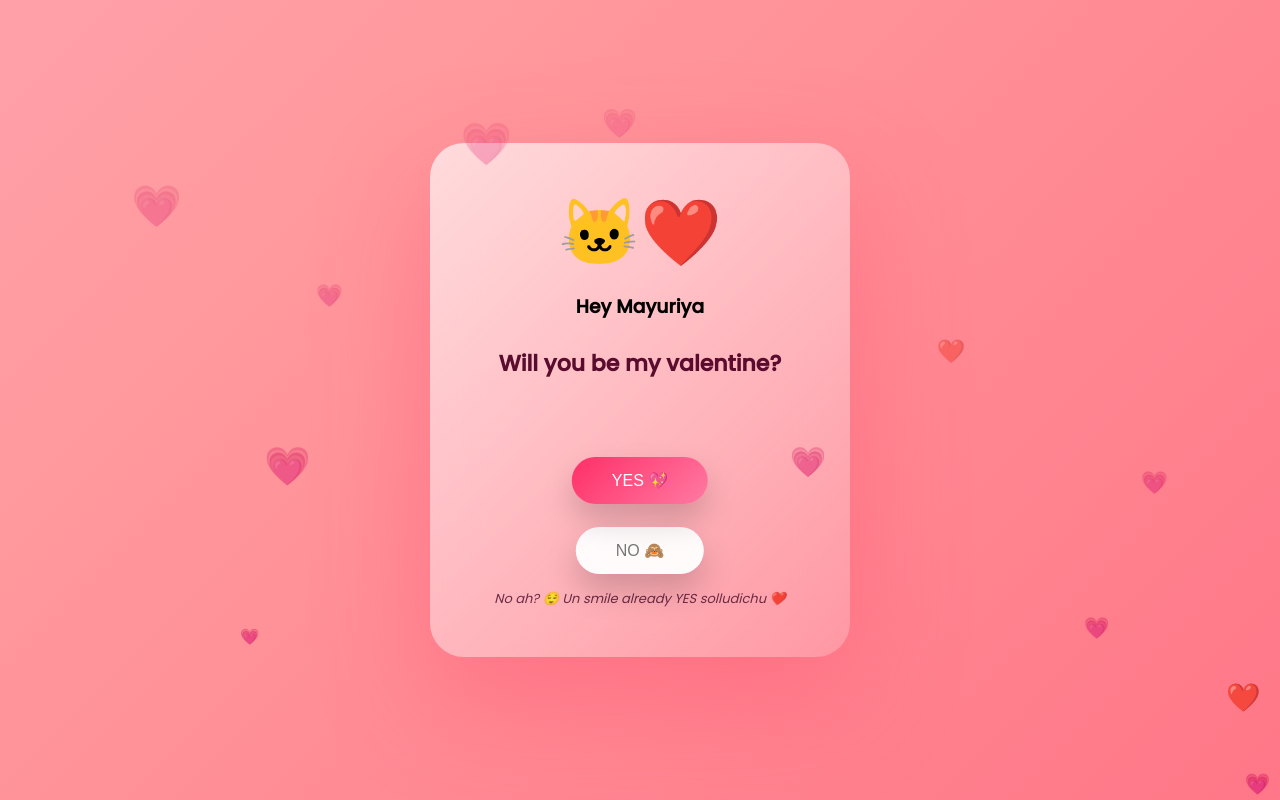
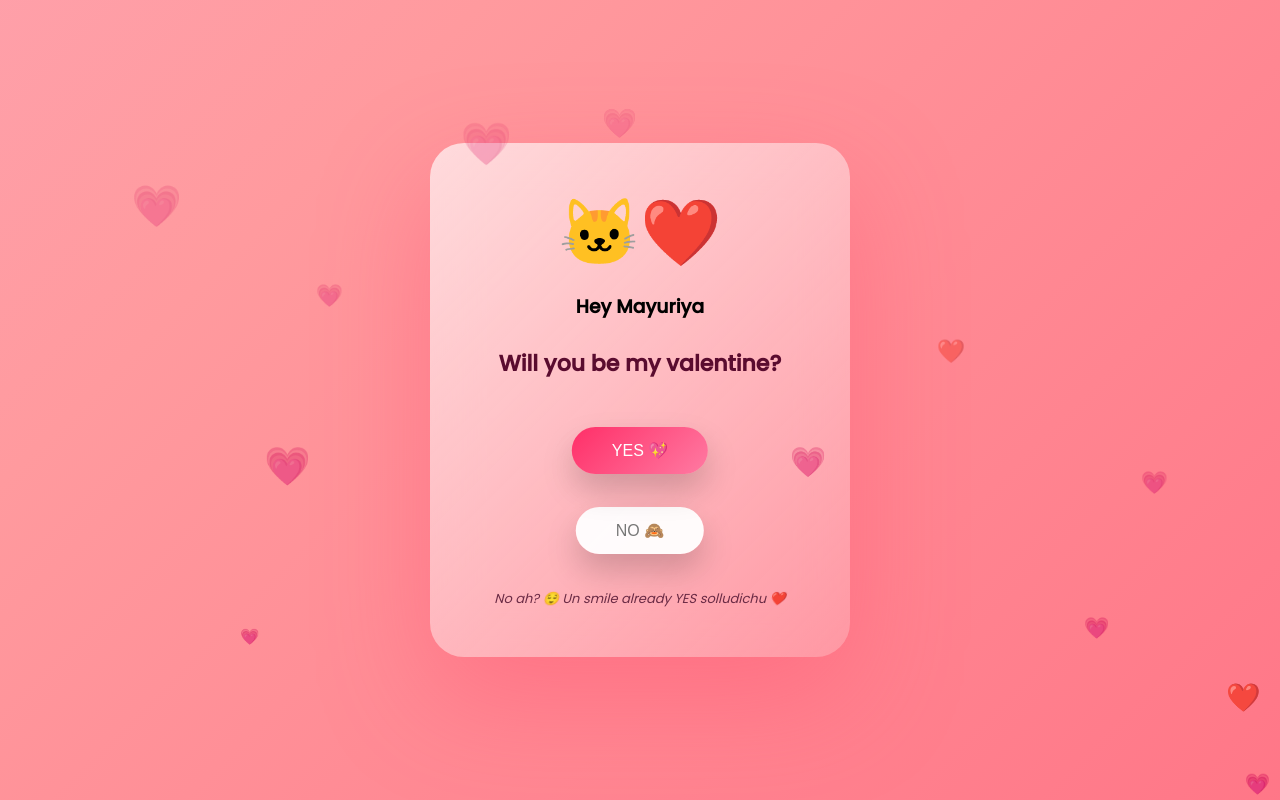
Before and after one commit to rajrsece/prevalentine, a plain HTML site: page index.html in a window 1280 px wide. Drawn offline with nearby package versions, Linux system fonts and the light colour scheme; a web font is replaced by a local one.

Commit message:
Update index.html

```diff
--- a/index.html
+++ b/index.html
@@ -135,7 +135,7 @@
       #yes {
         position: absolute;
         left: 50%;
-        top: 50px;
+        top: 20px;
         transform: translateX(-50%);
         background: linear-gradient(135deg, #ff2f68, #ff7aa2);
         color: #fff;
@@ -145,7 +145,7 @@
       #no {
         position: absolute;
         left: 50%;
-        top: 120px;
+        top: 100px;
         /* 👈 clearly below YES */
         transform: translateX(-50%);
         background: rgba(255, 255, 255, 0.95);
```
